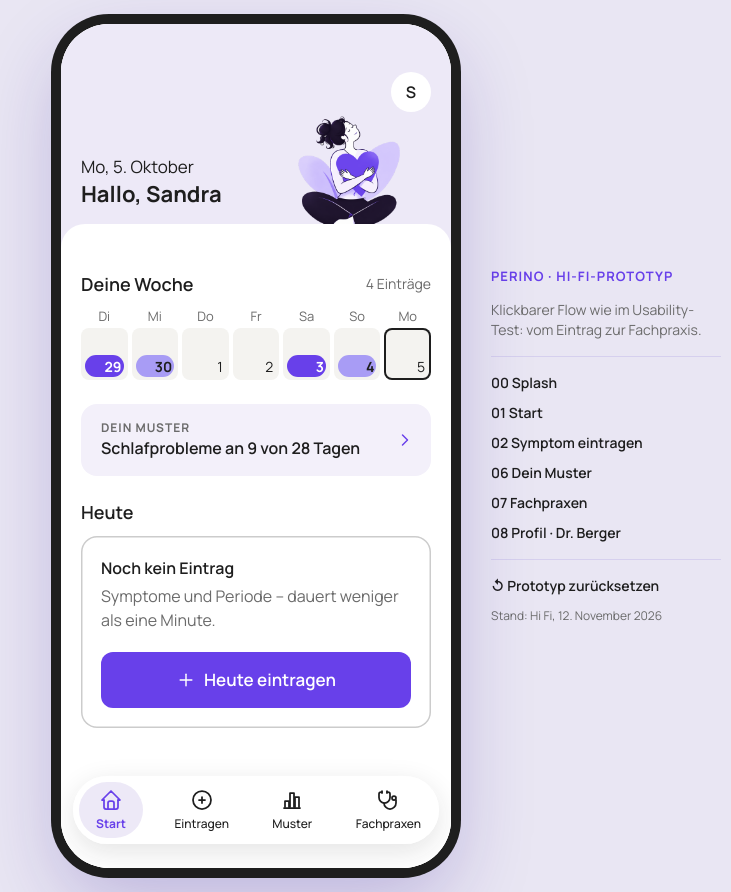
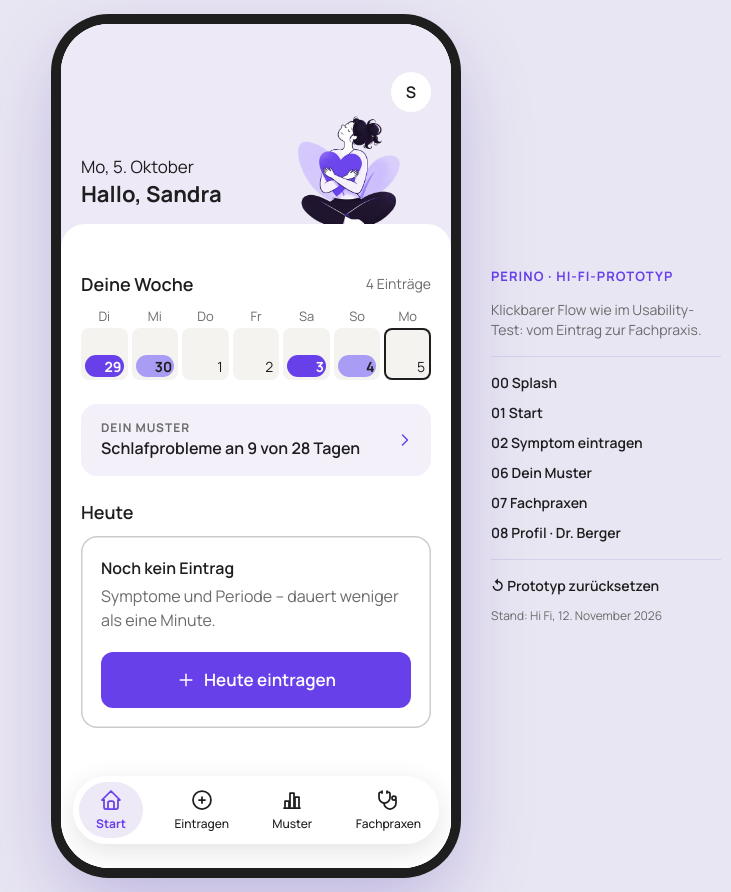
Before and after one commit to christinahaag-art/perimenopause-prototyp, a React (Vite) app: page /start in a window 1280 px wide. Shown: the whole page, without its empty margins (249-980 px from the left). Built offline with nearby package versions, Linux system fonts and the light colour scheme.

Commit message:
Add files via upload

```diff
--- a/src/styles.css
+++ b/src/styles.css
@@ -289,3 +289,5 @@ b, strong { font-weight: 700; }
 .kopf__ill--start { right: 51px; top: 92px; bottom: auto; width: 102px; height: 111px; }
 .kopf__ill--muster { right: 37px; top: 93px; bottom: auto; width: 118px; height: 109px; }
 .kopf__ill--fachpraxen { right: 25px; top: 46px; bottom: auto; width: 120px; height: 157px; }
+/* Illustrationen gespiegelt wie in Figma */
+.kopf__ill img { transform: scaleX(-1); }
```
